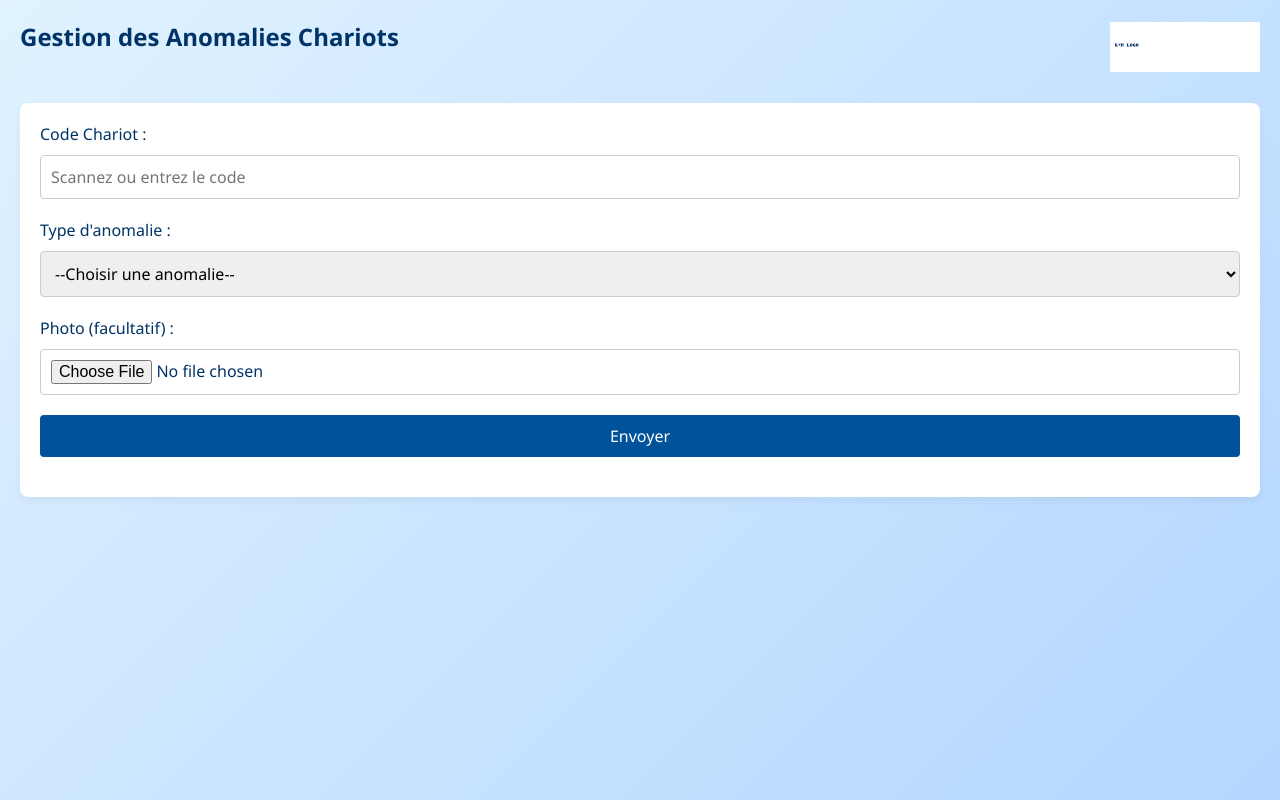
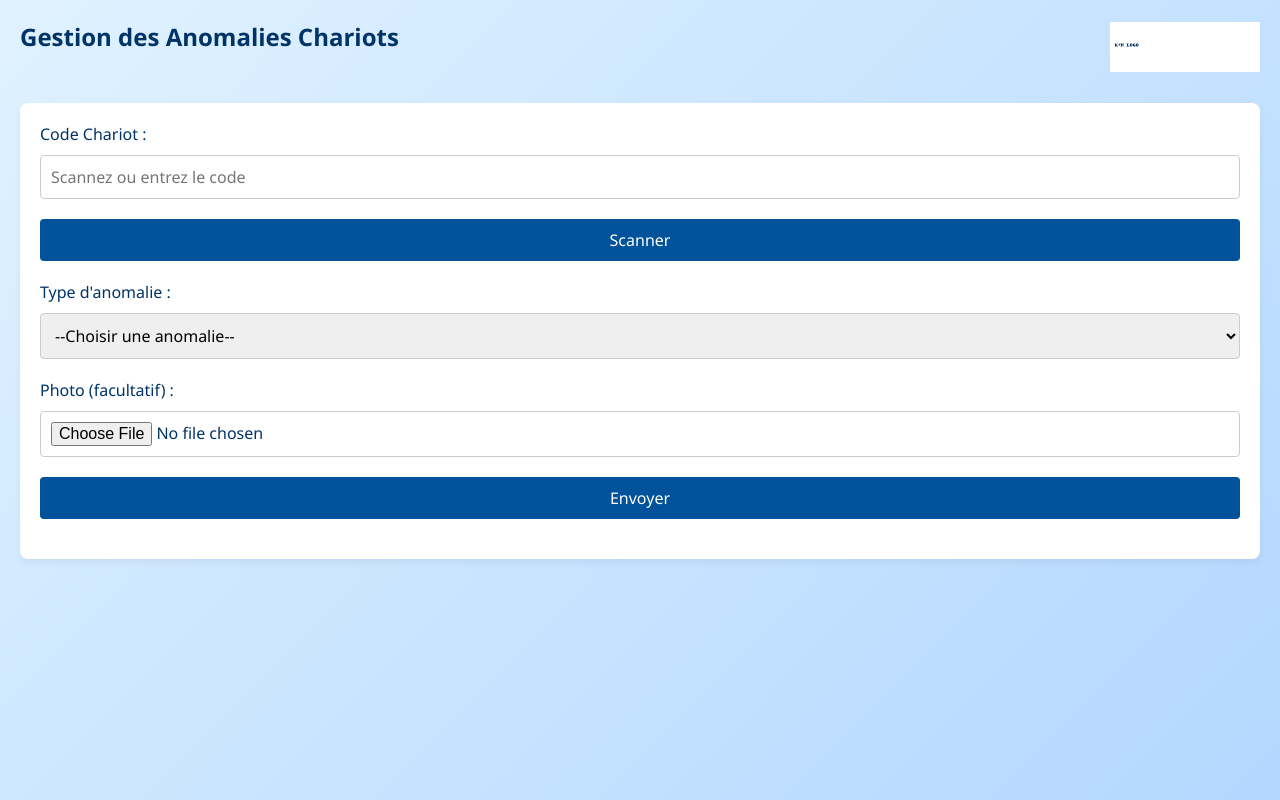
Before and after one commit to DjGreg-972/Anomalie-chariot, a React (Vite) app: page / in a window 1280 px wide. Built offline with nearby package versions, Linux system fonts and the light colour scheme.

Commit message:
Add files via upload

```diff
--- a/src/App.jsx
+++ b/src/App.jsx
@@ -1,9 +1,9 @@
-import React, { useEffect } from "react";
+import React, { useEffect, useState } from "react";
 import { BrowserRouter as Router, Routes, Route } from "react-router-dom";
 import Admin from "./Admin";
 import "./style.css";
 
-function Scanner({ onScan }) {
+function Scanner({ onScan, onClose }) {
   useEffect(() => {
     const script = document.createElement("script");
     script.src = "https://unpkg.com/html5-qrcode";
@@ -17,19 +17,26 @@ function Scanner({ onScan }) {
             { fps: 10, qrbox: 150 },
             qrCodeMessage => {
               onScan(qrCodeMessage);
-              html5QrCode.stop();
+              html5QrCode.stop().then(onClose);
             }
           );
         }
       });
     };
     document.body.appendChild(script);
-  }, [onScan]);
+  }, [onScan, onClose]);
 
-  return <div id="scanner" className="scanner-box"></div>;
+  return (
+    <div>
+      <div id="scanner" className="scanner-box"></div>
+      <button type="button" onClick={onClose} className="close-scan">Fermer</button>
+    </div>
+  );
 }
 
 function App() {
+  const [showScanner, setShowScanner] = useState(false);
+
   const handleScan = value => {
     const input = document.getElementById("chariot");
     if (input) input.value = value;
@@ -46,8 +53,9 @@ function App() {
         <div className="scan-row">
           <label htmlFor="chariot">Code Chariot :</label>
           <input type="text" id="chariot" name="chariot" placeholder="Scannez ou entrez le code" />
-          <Scanner onScan={handleScan} />
+          <button type="button" onClick={() => setShowScanner(true)} className="scan-button">Scanner</button>
         </div>
+        {showScanner && <Scanner onScan={handleScan} onClose={() => setShowScanner(false)} />}
 
         <label htmlFor="anomalie">Type d'anomalie :</label>
         <select id="anomalie" name="anomalie">
```
